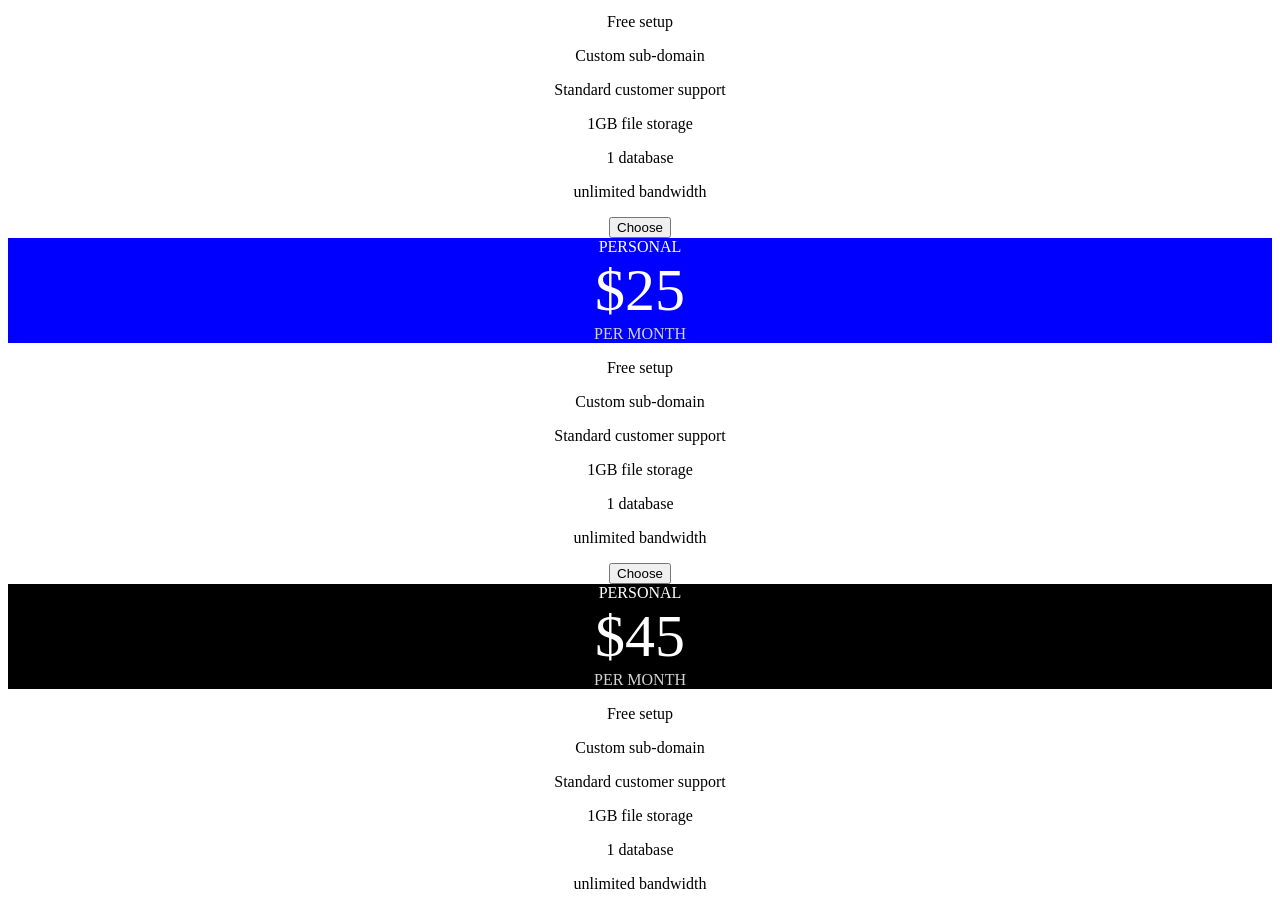
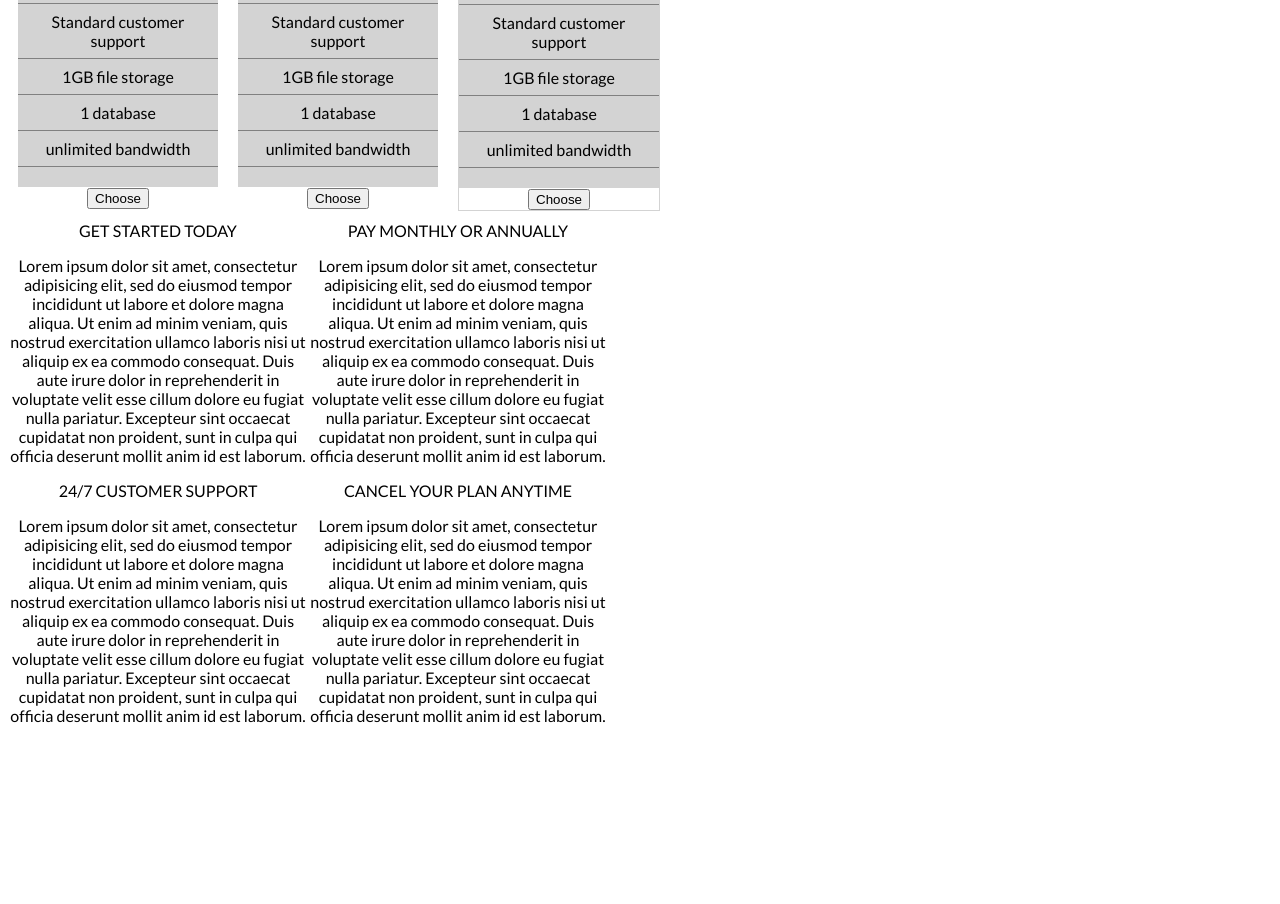
Before and after one commit to misramz/day4HW, a plain HTML site: page index.html in a window 1280 px wide. Shown: the part 696-1600 px from the top of the page. After the commit the page ends 1437 px from the top, so only its background shows below. Drawn offline with Linux system fonts and the light colour scheme.

Commit message:
floating and underlining

```diff
--- a/css/main.css
+++ b/css/main.css
@@ -1,9 +1,32 @@
+
+/*global*/
+body {
+  font-family: 'Lato', sans-serif;
+}
+.container {
+  width: 1100px;
+
+}
 header {
   color: grey;}
 .box {
   text-align: center;
+  width: 800px;
 }
-
+    .green {
+      width: 200px;
+     float: left;
+    margin: 10px;}
+    .blue {
+      width: 200px;
+      float: left;
+      margin: 10px;}
+    .black {
+        width: 200px;
+        float: left;
+        margin: 10px;
+        border: 1px solid lightgrey;
+  }
 .top {
     background: green;}
         .personal {
@@ -17,9 +40,57 @@ header {
           color: lightgrey  }
 .top2 {
   background: blue;
-  te
+
 }
 .top3 {
   background: black;
 }
-div
+
+
+
+.middle {
+  background-color: lightgrey;
+  margin: 0px;
+  padding: 20px 0;
+}
+.middle li {
+  list-style: none;
+  padding: 8px;
+  border-bottom: 1px solid grey;
+}
+
+/*paragraphs*/
+.paragraphs {
+  width: 800px;
+  text-align: center;
+  clear: both;}
+
+.para1 {
+  width: 300px;
+  float: left;
+}
+
+.para2 {
+  width: 300px;
+  float: left;
+}
+
+.para3 {
+  width: 300px;
+  float: left;
+}
+
+.para4 {
+  width: 300px;
+  float: left;
+}
+/*header*/
+.nav li {
+  list-style: none;
+  display: inline-block;
+}
+
+
+
+
+/*section 1 */
--- a/index.html
+++ b/index.html
@@ -3,14 +3,20 @@
   <head>
     <meta charset="utf-8">
     <title>HW DAY4</title>
+    <link href='https://fonts.googleapis.com/css?family=Lato:400,700' rel='stylesheet' type='text/css'>
     <link rel="stylesheet" href="css/main.css" media="screen" title="no title" charset="utf-8">
   </head>
   <body>
+<div class="container">
+
+
     <header>
-      <p>YOUR LOGO</p>
-      <p>Home</p>
-      <p>Pricing</p>
-      <p>Content</p>
+      <ul class="nav">
+        <li>YOUR LOGO</li>
+        <li>Home</li>
+        <li>Pricing</li>
+        <li>Content</li>
+      </ul>
     </header>
 
 
@@ -18,7 +24,7 @@
     <h2> simple pricing. Try before you buy.</h2>
     <img src="image/tree.png" alt="tree pic">
 
-<div class="container">
+<div class="inner-container">
 
     <div class="box">
       <div class="green">
@@ -27,14 +33,14 @@
             <div class="price">$5</div>
             <div class="month">PER MONTH</div>
         </div>   <!-- top -->
-                  <div class="middle">
-                  <p>Free setup</p>
-                  <p>Custom sub-domain</p>
-                  <p>Standard customer support</p>
-                  <p>1GB file storage</p>
-                  <p>1 database</p>
-                  <p>unlimited bandwidth</p>
-                  </div>  <!-- middle -->
+                <ul class="middle">
+                <li>Free setup</li>
+                <li>Custom sub-domain</li>
+                <li>Standard customer support</li>
+                <li>1GB file storage</li>
+                <li>1 database</li>
+                <li>unlimited bandwidth</li>
+              </ul>   <!--middl-->
                       <button>Choose</button>
     </div><!-- green section-->
 
@@ -45,14 +51,14 @@
             <div class="price">$25</div>
             <div class="month">PER MONTH</div>
         </div>    <!-- top2 -->
-              <div class="middle">
-              <p>Free setup</p>
-              <p>Custom sub-domain</p>
-              <p>Standard customer support</p>
-              <p>1GB file storage</p>
-              <p>1 database</p>
-              <p>unlimited bandwidth</p>
-              </div>   <!--middl-->
+              <ul class="middle">
+              <li>Free setup</li>
+              <li>Custom sub-domain</li>
+              <li>Standard customer support</li>
+              <li>1GB file storage</li>
+              <li>1 database</li>
+              <li>unlimited bandwidth</li>
+            </ul>   <!--middl-->
                       <button>Choose</button>
      </div>  <!--blue section -->
 
@@ -63,50 +69,52 @@
               <div class="price">$45</div>
               <div class="month">PER MONTH</div>
         </div>     <!-- top3  -->
-                    <div class="middle">
-                    <p>Free setup</p>
-                    <p>Custom sub-domain</p>
-                    <p>Standard customer support</p>
-                    <p>1GB file storage</p>
-                    <p>1 database</p>
-                    <p>unlimited bandwidth</p>
-                    </div>   <!-- middle -->
+                <ul class="middle">
+                <li>Free setup</li>
+                <li>Custom sub-domain</li>
+                <li>Standard customer support</li>
+                <li>1GB file storage</li>
+                <li>1 database</li>
+                <li>unlimited bandwidth</li>
+              </ul>   <!--middl-->
                         <button>Choose</button>
         </div>  <!--black section -->
     </div><!-- box -->
 
 
     <div class="paragraphs">
+
+      <div class="toppara">
             <div class="para1"> GET STARTED TODAY
               <p>
                 Lorem ipsum dolor sit amet, consectetur adipisicing elit, sed do eiusmod tempor incididunt ut labore et dolore magna aliqua. Ut enim ad minim veniam, quis nostrud exercitation ullamco laboris nisi ut aliquip ex ea commodo consequat. Duis aute irure dolor in reprehenderit in voluptate velit esse cillum dolore eu fugiat nulla pariatur. Excepteur sint occaecat cupidatat non proident, sunt in culpa qui officia deserunt mollit anim id est laborum.
               </p>
 
-    </div>
+            </div> <!-- para1 -->
             <div class="para2"> PAY MONTHLY OR ANNUALLY
               <p>
                 Lorem ipsum dolor sit amet, consectetur adipisicing elit, sed do eiusmod tempor incididunt ut labore et dolore magna aliqua. Ut enim ad minim veniam, quis nostrud exercitation ullamco laboris nisi ut aliquip ex ea commodo consequat. Duis aute irure dolor in reprehenderit in voluptate velit esse cillum dolore eu fugiat nulla pariatur. Excepteur sint occaecat cupidatat non proident, sunt in culpa qui officia deserunt mollit anim id est laborum.
               </p>
+          </div>   <!-- para2 -->
+     </div>    <!-- toppara-->
 
-    </div>
+     <div class="bottompara">
             <div class="para3"> 24/7 CUSTOMER SUPPORT
               <p>
                 Lorem ipsum dolor sit amet, consectetur adipisicing elit, sed do eiusmod tempor incididunt ut labore et dolore magna aliqua. Ut enim ad minim veniam, quis nostrud exercitation ullamco laboris nisi ut aliquip ex ea commodo consequat. Duis aute irure dolor in reprehenderit in voluptate velit esse cillum dolore eu fugiat nulla pariatur. Excepteur sint occaecat cupidatat non proident, sunt in culpa qui officia deserunt mollit anim id est laborum.
               </p>
-
-    </div>
+            </div>   <!-- para3 -->
             <div class="para4"> CANCEL YOUR PLAN ANYTIME
               <p>
                 Lorem ipsum dolor sit amet, consectetur adipisicing elit, sed do eiusmod tempor incididunt ut labore et dolore magna aliqua. Ut enim ad minim veniam, quis nostrud exercitation ullamco laboris nisi ut aliquip ex ea commodo consequat. Duis aute irure dolor in reprehenderit in voluptate velit esse cillum dolore eu fugiat nulla pariatur. Excepteur sint occaecat cupidatat non proident, sunt in culpa qui officia deserunt mollit anim id est laborum.
               </p>
+            </div>  <!-- para4 -->
+    </div><!-- bottompara -->
 
-     </div>
-     <!-- container -->
+    </div>  <!-- paragrapghs-->
 
-    </div>
+  </div>   <!-- inner-container -->
 
-   </div>
-
-
+</div>    <!-- container -->
   </body>
 </html>
```
Lines whose indentation alone changed are shown as unchanged.
